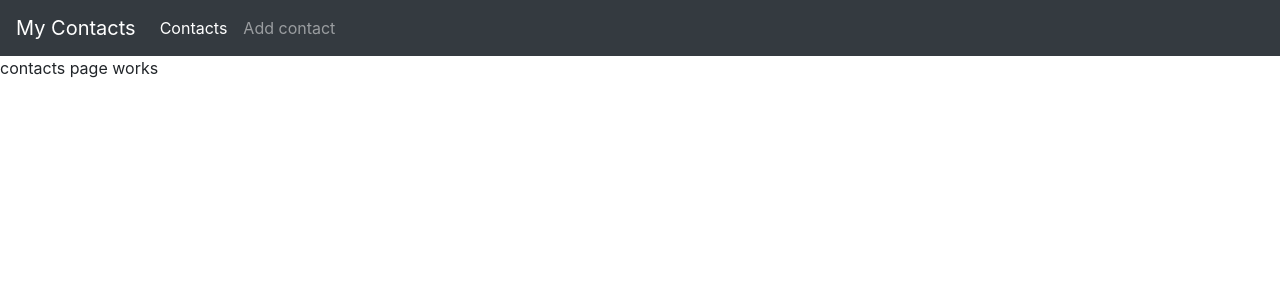
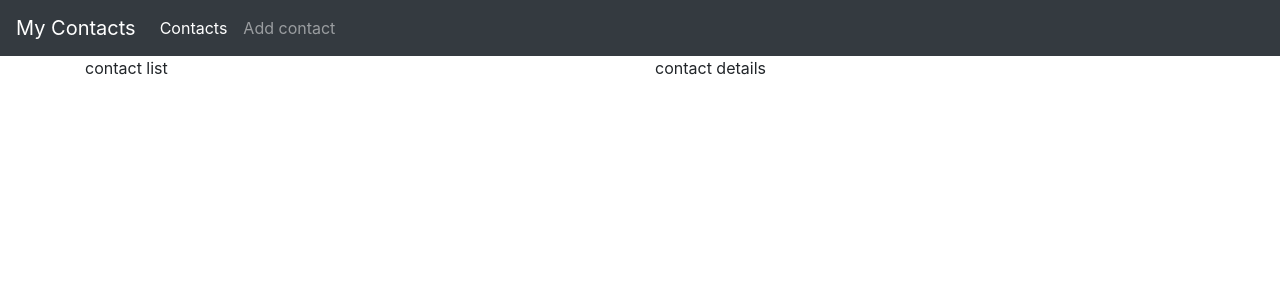
Before and after one commit to jovanna1616/vue_1, a Vue app: page /#/contacts in a window 1280 px wide. Shown: the top 300 px of the page. Built offline with nearby package versions, Linux system fonts and the light colour scheme.

Commit message:
Added components to page.

```diff
--- /dev/null
+++ b/src/components/ContactDetails.vue
@@ -0,0 +1,13 @@
+<template>
+  <div>contact details</div>
+</template>
+
+<script>
+export default {
+
+}
+</script>
+
+<style>
+
+</style>
--- /dev/null
+++ b/src/components/ContactsList.vue
@@ -0,0 +1,14 @@
+<template>
+    <div>contact list</div>
+
+</template>
+
+<script>
+export default {
+
+}
+</script>
+
+<style>
+
+</style>
--- a/src/pages/Contacts.vue
+++ b/src/pages/Contacts.vue
@@ -1,10 +1,25 @@
 <template>
-<div>contacts page works</div>
+<div class="container">
+    <div class="row">
+        <div class="col">
+            <ContactsList/>
+        </div>
+        <div class="col">
+            <ContactDetails/>
+        </div>
+    </div>
+</div>
 </template>
 
 <script>
+import ContactsList from '../components/ContactsList'
+import ContactDetails from '../components/ContactDetails'
+
 export default {
-
+    components: {
+        ContactsList,
+        ContactDetails
+    }
 }
 </script>
 
```
